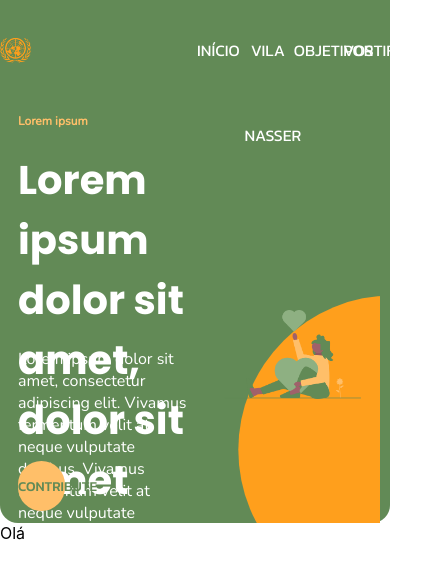
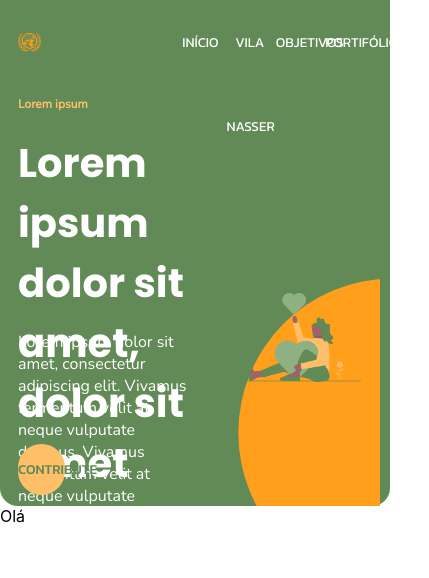
Before and after one commit to NadielySilva/ObjetivosSustentaveis_VilaNasser, a React (Create React App) app: page / in a window 390 px wide. Shown: the top 578 px of the page, 429 px wide, since content can reach past the window. Built offline with nearby package versions, Linux system fonts and the light colour scheme.

Commit message:
making Header.js responsive

```diff
--- a/src/Components/Header.js
+++ b/src/Components/Header.js
@@ -9,17 +9,31 @@ import UNLogo from "../Assets/UN_Logo.png"
 
 const Container = styled.div`
   width: 100%;
-  height: 12vh;
+  height: 10vh;
   display: flex;
   align-items: center;
   justify-content: space-between;
+  padding: 0 18px 0 18px;
   background-color: #628A56;
+
+  @media screen (max-width: 1024px){
+    height: 10vh;
+  }
+
+  @media screen (max-width: 1024px){
+    height: 10vh;
+  }
 `;
 
 const Logo = styled.img`
-  width: 8vw;
-  height: 10vh;
+  width: 6vw;
+  height: 8vh;
   object-fit: contain;
+
+  @media screen (max-width: 1024px){
+    width: 6vw;
+    height: 8vh;
+  }
 `;
 
 export default function Header() {
--- a/src/Components/Menu.js
+++ b/src/Components/Menu.js
@@ -15,9 +15,14 @@ const Container = styled.div`
 
 const List = styled.ul`
   width: 50vw;
+  height: 10vh;
   display: flex;
   align-items: center;
   justify-content: space-between;
+
+  @media screen and (max-width: 1024px){
+    width: 50vw;
+  }
 `;
 
 const ListItem = styled.li`
@@ -30,24 +35,28 @@ const ListItem = styled.li`
   width: 12vw;
   height: 10vh;
 
+  @media screen and (max-width: 1024px){
+    font-size: 0.85rem;
+    width: 12vw;
+  };
+
   :hover{
     color: #FF9F1C;
     cursor: pointer;
     border-bottom: 3px solid #FF9F1C;
   }
+
 `;
 
 export default function Menu() {
   return (
     <Container>
-      <nav>
       <List>
         <ListItem>Início</ListItem>
         <ListItem>Vila Nasser</ListItem>
         <ListItem>Objetivos</ListItem>
         <ListItem>Portifólio</ListItem>
       </List>
-      </nav>
     </Container>
   )
 }
```
Lines whose indentation alone changed are shown as unchanged.
